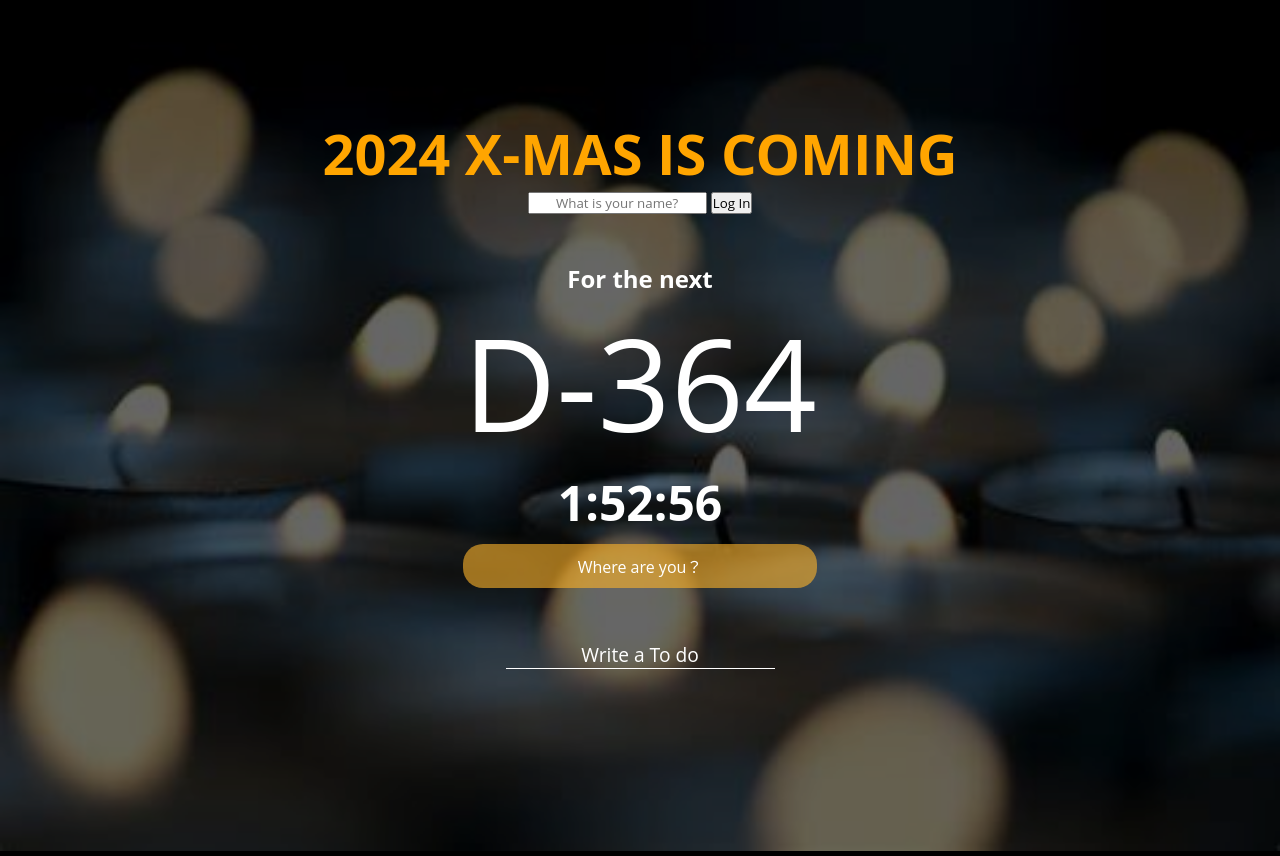
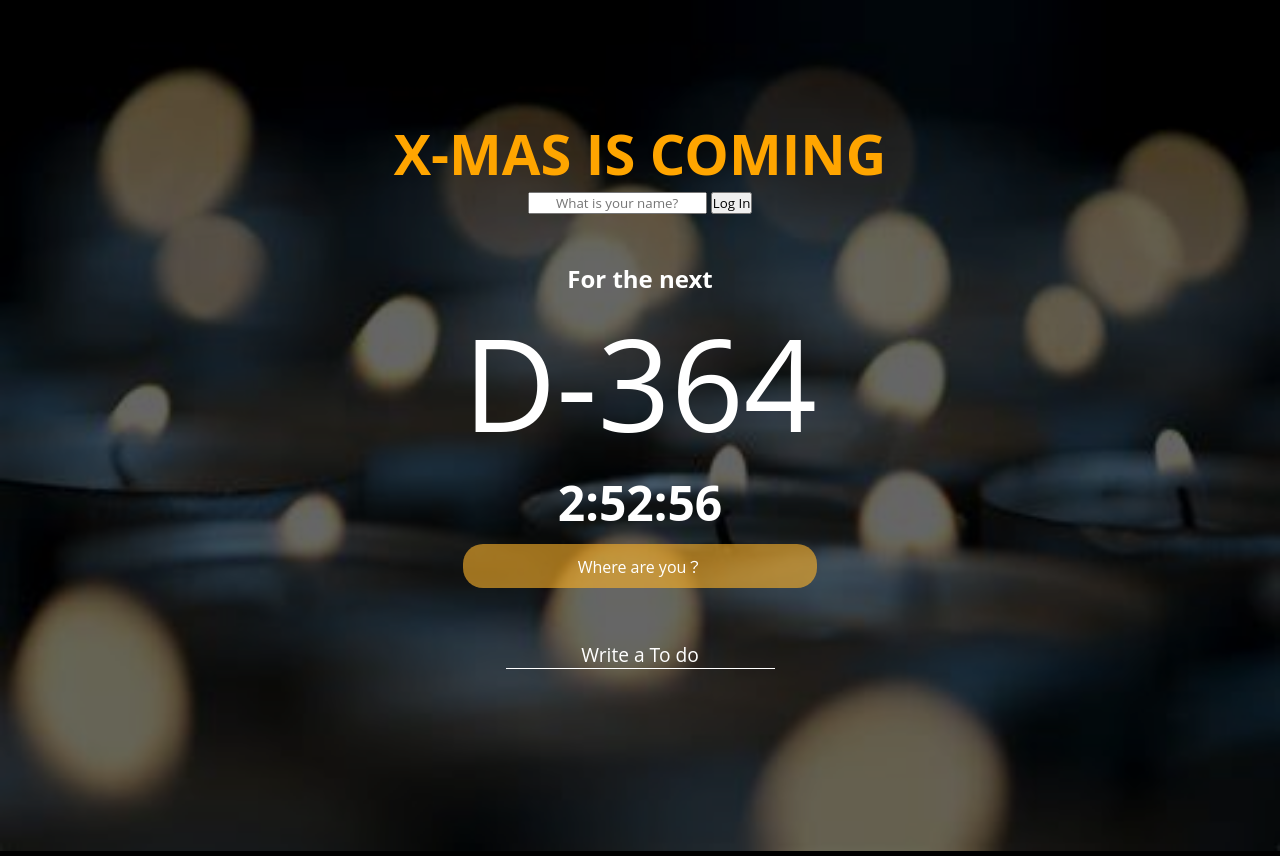
Before and after one commit to starrylead/WaitingForChristmas, a plain HTML site: page index.html in a window 1280 px wide. Drawn offline with Linux system fonts and the light colour scheme.

Commit message:
Modify counting proceed

```diff
--- a/index.html
+++ b/index.html
@@ -4,11 +4,11 @@
     <meta charset="UTF-8" />
     <meta name="viewport" content="width=device-width, initial-scale=1.0" />
     <link rel="stylesheet" href="css/style.css" />
-    <title>X-MAS Is Coming</title>
+    <title>X-MAS IS COMING</title>
   </head>
   <body>
     <div id="background" class="container">
-      <h1 class="welcome">2024 X-MAS IS COMING</h1>
+      <h1 class="welcome">X-MAS IS COMING</h1>
       <form id="login-form" class="hidden">
         <input type="text" placeholder="What is your name?" />
         <button>Log In</button>
@@ -18,7 +18,7 @@
         <div id="countDown">
           <h1>For the next</h1>
           <span class="days">days</span>
-          <h2 class="clock">00:00</h2>
+          <h2 class="clock">00:00:00</h2>
           <div id="weather">
             <span>Where</span>
             <span>are you？</span>
--- a/js/clock.js
+++ b/js/clock.js
@@ -7,8 +7,8 @@ function getClock() {
 
   let seconds = Math.floor(timeLeftSec)%60;
   let minutes = Math.floor(timeLeftSec/60)%60;
-  let hours = Math.floor(timeLeftSec/(60*60))%24;
-  let days = Math.floor(timeLeftSec/(60*60*24));
+  let hours = Math.round(timeLeftSec/(60*60))%24;
+  let days = Math.round(timeLeftSec/(60*60*24));
 
   //  if (seconds === 0) { minutes = (minutes + 1) % 60; }
 
@@ -16,11 +16,11 @@ function getClock() {
   const formattedMinutes = String(minutes).padStart(2, "0");
   const formattedHours = String(hours).padStart(2, "0");
 
-  if(Math.floor(days) < 0) {
-    day.innerText = `D+${Math.abs(Math.floor(days))}`;
+  if(Math.round(days) < 0) {
+    day.innerText = `D+${Math.abs(days)}`;
   }
   else {
-    day.innerText = `D-${Math.floor(days)}`;
+    day.innerText = `D-${days}`;
   }
   clock.innerText = `${Math.abs(formattedHours)}:${Math.abs(formattedMinutes)}:${Math.abs(formattedSeconds)}`;
 }
```
